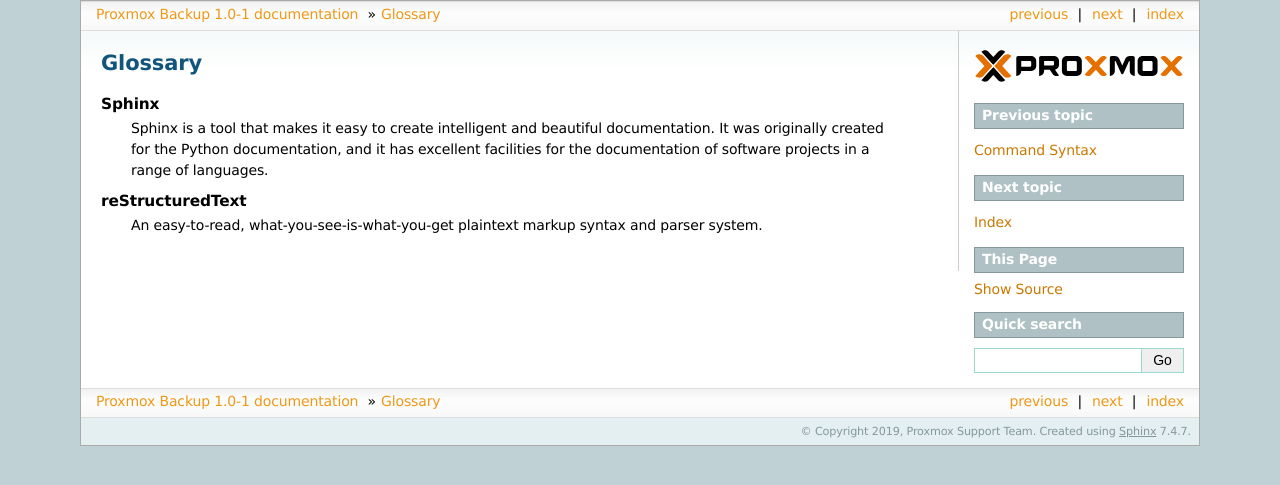
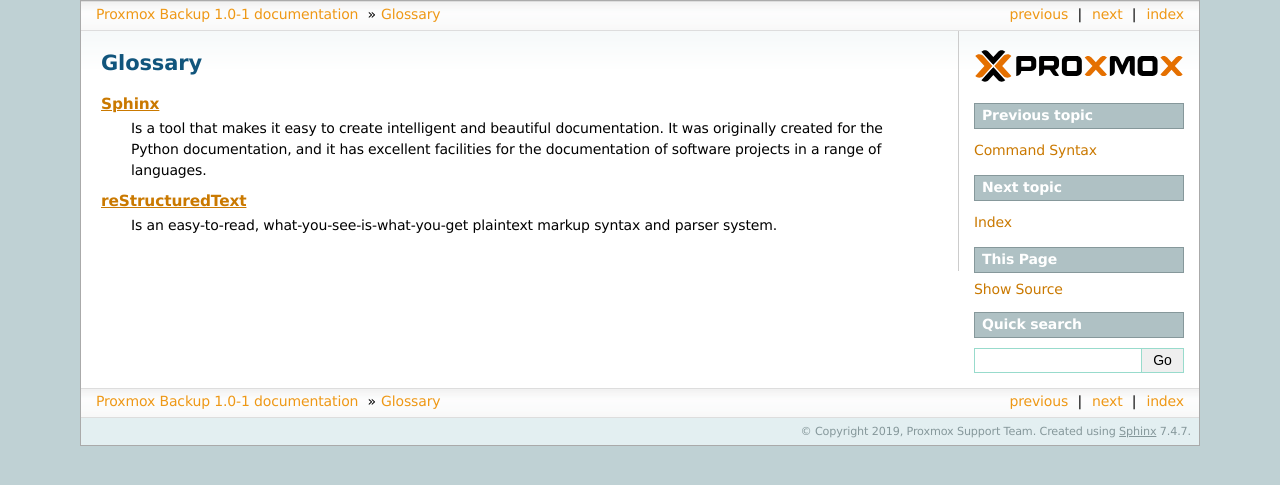
Before and after one commit to proxmox/proxmox-backup, a Sphinx documentation site: the page built from docs/glossary.rst, in a window 1280 px wide. Shown: the top 485 px of the page. Built offline with Sphinx 7.4.7, drawn with Linux system fonts in a browser that asks for light colours.

Commit message:
docs/glossary.rst: add hyperlinks

```diff
--- a/docs/glossary.rst
+++ b/docs/glossary.rst
@@ -3,9 +3,20 @@
 
 .. glossary::
 
-   Sphinx
-      Sphinx is a tool that makes it easy to create intelligent and beautiful documentation. It was originally created for the Python documentation, and it has excellent facilities for the documentation of software projects in a range of languages.
+   `Sphinx`_
 
-   reStructuredText
-      An easy-to-read, what-you-see-is-what-you-get plaintext markup syntax and
-      parser system.
+      Is a tool that makes it easy to create intelligent and
+      beautiful documentation. It was originally created for the
+      Python documentation, and it has excellent facilities for the
+      documentation of software projects in a range of languages.
+
+
+
+   `reStructuredText`_
+
+      Is an easy-to-read, what-you-see-is-what-you-get plaintext
+      markup syntax and parser system.
+
+
+.. _Sphinx: https://www.sphinx-doc.org
+.. _reStructuredText: https://www.sphinx-doc.org/en/master/usage/restructuredtext/index.html
```
